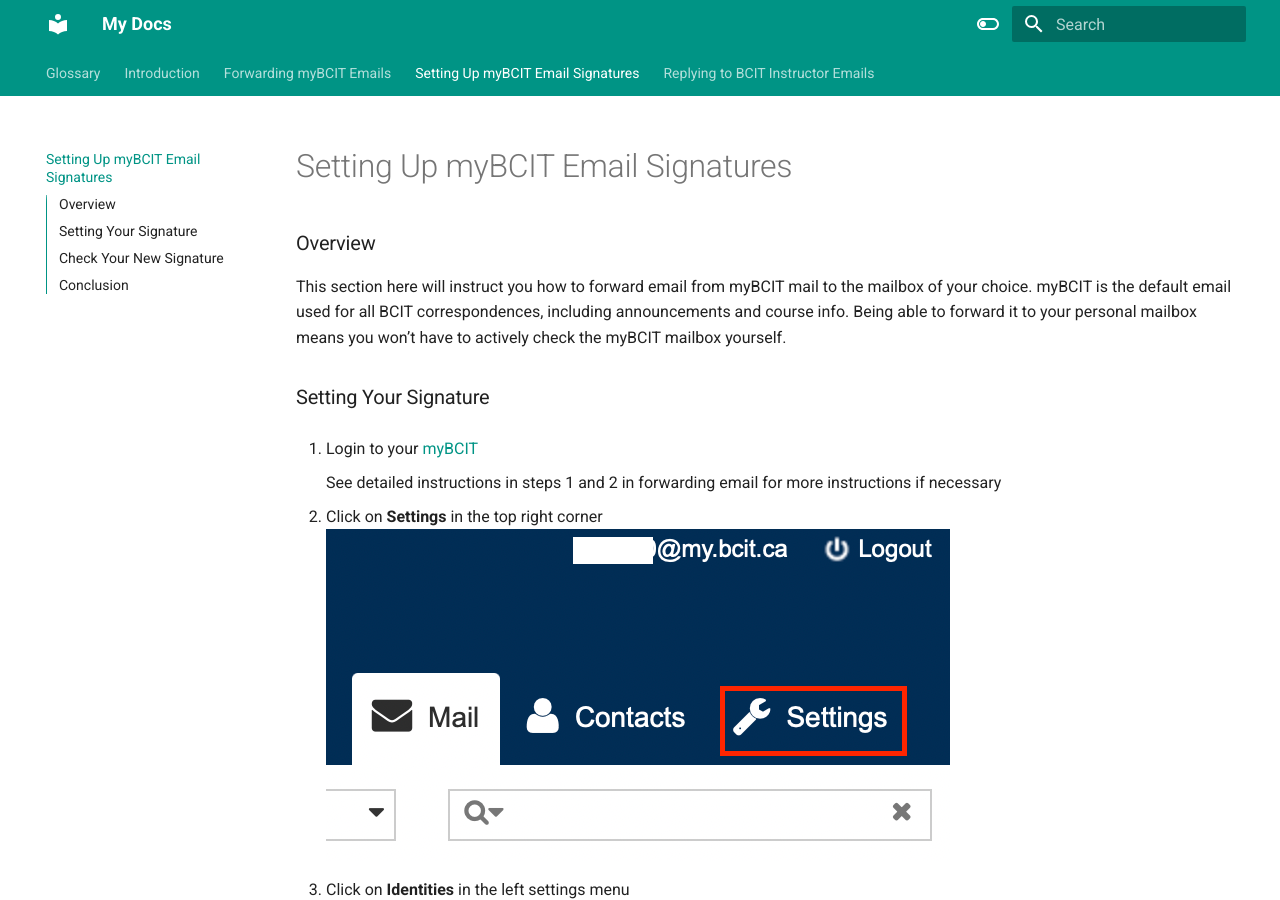
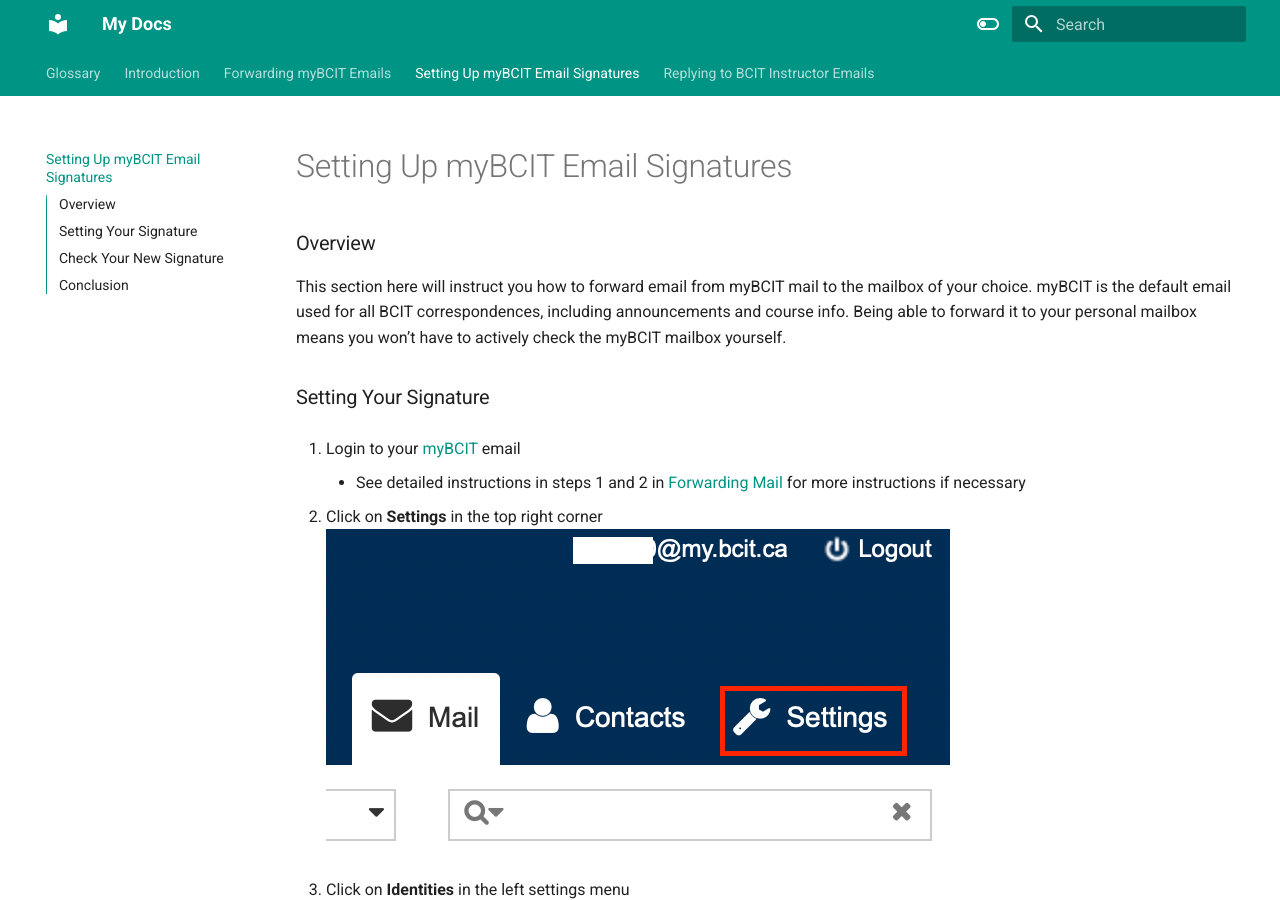
Before and after one commit to cdoig4/Colin-Patty_User_Guide, an MkDocs documentation site: the page built from docs/Task-2.md, in a window 1280 px wide and 900 px high. Built offline with MkDocs 1.6.1 and Material for MkDocs 9.7.7, drawn with Linux system fonts in a browser that asks for light colours.

Commit message:
Add links to pages

```diff
--- a/docs/Task-2.md
+++ b/docs/Task-2.md
@@ -6,9 +6,9 @@
 
 ### Setting Your Signature
 
-1. Login to your [myBCIT](https://my.bcit.ca)
+1. Login to your [myBCIT](https://my.bcit.ca) email
 
-    See detailed instructions in steps 1 and 2 in forwarding email for more instructions if necessary
+    * See detailed instructions in steps 1 and 2 in [Forwarding Mail](Task-1.md) for more instructions if necessary
 
 2. Click on **Settings** in the top right corner
 ![image](./Patty's%20Screenshots/COMM%20Screenshots/Screen%20Shot%202023-03-23%20at%204.46.43%20PM.png)
@@ -33,7 +33,7 @@
 ![image](./Patty's%20Screenshots/COMM%20Screenshots/Signature%20screenshots/Screen%20Shot%202023-03-24%20at%2010.42.11%20AM.png)
 3. Your new email should show your default identity and signatures attached already
 
-    If you accidentally delete your signature, just click the **signature** button to reinsert it
+    * If you accidentally delete your signature, just click the **signature** button to reinsert it
 ![image](./Patty's%20Screenshots/COMM%20Screenshots/Signature%20screenshots/Screen%20Shot%202023-03-24%20at%2010.45.24%20AM.png)
 
 ### Conclusion
```
